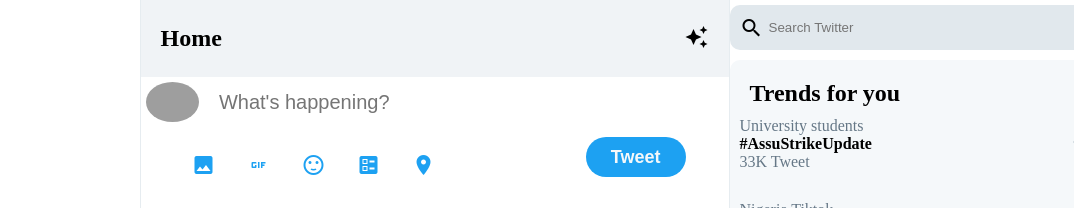
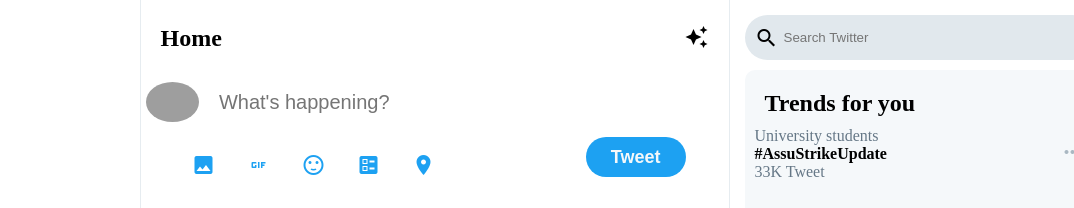
Before and after one commit to TosinMary/Twitter-Clone-Team-Project-AdaHub, a plain HTML site: page index.html in a window 1280 px wide. Shown: the top 208 px of the page, 206-1280 px from the left. Drawn offline with Linux system fonts and the light colour scheme; grey boxes are pictures that could not be loaded.

Commit message:
few changes to home page

```diff
--- a/style.css
+++ b/style.css
@@ -82,7 +82,8 @@ section{
   top: 0;
   padding:25px 20px;
   cursor: pointer;
-  background-color: rgba(225, 232, 237, 0.5);
+  background-color: rgba(255, 255, 255, 0.8);
+  z-index: 1;
 }
 
 .feeds h2{
@@ -270,15 +271,18 @@ section{
   background-color: rgba(29, 161, 242, 0.5);
 }
 
+.widget-container{
+  padding: 15px;
+}
+
 .widget-input{
     display: flex;
     align-items: center;
     background-color: #e1e8ed;
     padding: 10px;
-    border-radius: 10px;
-    margin-top: 5px;
-    width: 100%;
-
+    border-radius: 120px;
+    width: 350px;
+    position: sticky;
 }
 .widget-input input{
   border: none;
@@ -288,41 +292,48 @@ section{
   width: 330px;
   padding: 5px;
 }
+
 .material-symbols-outlined{
   color: #aab8c2;
 }
+
 .widget-trends-container{
-        width: 100%;
+  width: 350px;
   min-height: 100vh;
   background-color: #f5f8fa;
   margin-top: 10px;
   border-radius: 10px;
   padding: 10px;
 }
+
 .widget-trends-section h3{
   font-size: 24px;
   font-weight: 900;
   margin: 0;
   padding: 10px;
 }
+
 .widget-para{
   display: flex;
   flex-direction: column;
   margin-bottom: 30px;
 }
+
 .widget-para-icon{
   color: #aab8c2;
 }
+
 .widd{
   display: flex;
   align-items: center;
   flex-direction: row;
   justify-content: space-between;
+}
 
-    }
 .widget-text p, h4{
   margin: 0;
 }
+
 .widget-text p{
   color:#657786;
 }
```
Lines whose indentation alone changed are shown as unchanged.
